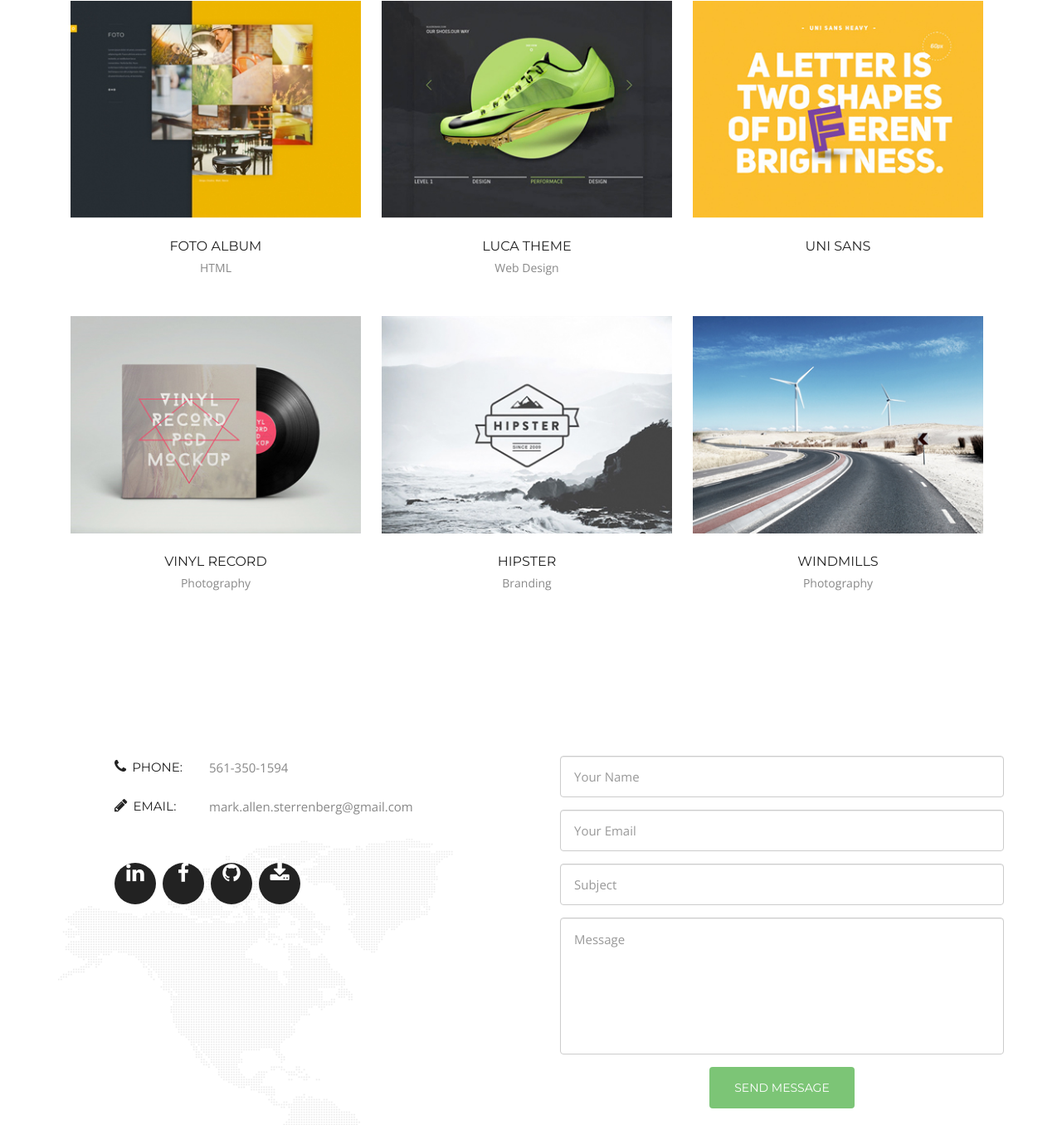
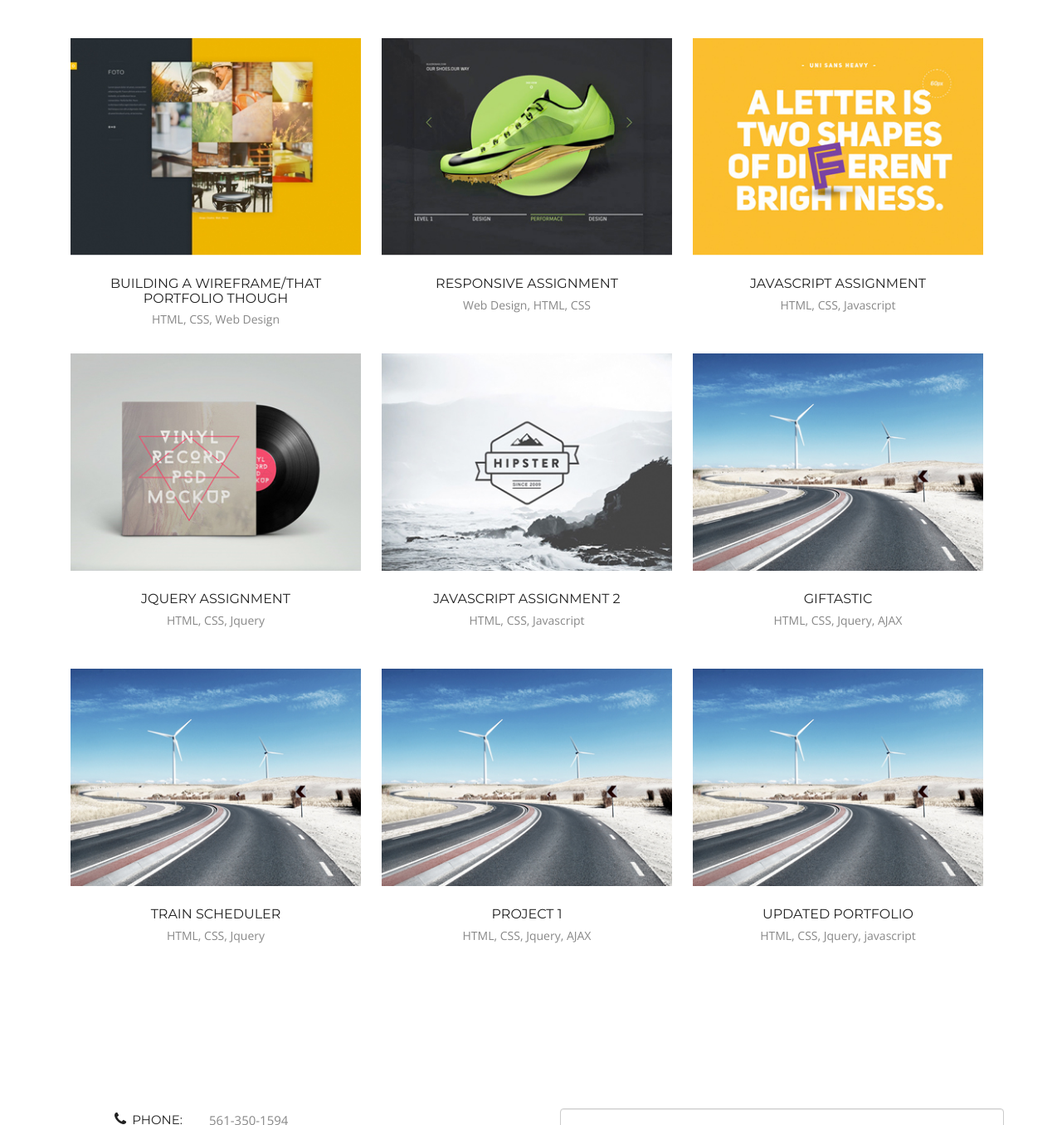
Before and after one commit to marcusmaximusiv/Updated_Portfolio, a plain HTML site: page index.html in a window 1280 px wide. Shown: the part 2024-3380 px from the top of the page at 83% size. Drawn offline with nearby package versions, Linux system fonts and the light colour scheme.

Commit message:
Adding changes to the profile and making sure the website looks great

```diff
--- a/index.html
+++ b/index.html
@@ -130,46 +130,64 @@ f
 				<ul class="Portfolio-nav wow fadeIn delay-02s">
 					<li><a href="#" data-filter="*" class="current">All</a></li>
 					<li><a href="#" data-filter=".html">HTML</a></li>
-					<li><a href="#" data-filter=".branding">CSS</a></li>
+					<li><a href="#" data-filter=".css">CSS</a></li>
 					<li><a href="#" data-filter=".webdesign">Javascript</a></li>
-					<li><a href="#" data-filter=".printdesign">Jquery</a></li>
-					<li><a href="#" data-filter=".photography">Firebase</a></li>
-					<li><a href="#" data-filter=".photography">NodeJS</a></li>
+					<li><a href="#" data-filter=".jquery">Jquery</a></li>
+					<li><a href="#" data-filter=".firebase">Firebase</a></li>
+					<li><a href="#" data-filter=".nodejs">NodeJS</a></li>
+					<li><a href="#" data-filter=".javascript">Javascript</a></li>
 					<li><a href="#" data-filter=".projects">Projects</a></li>
+					<li><a href="#" data-filter=".sql">MySQL</a></li>
+					<li><a href="#" data-filter=".ajax">AJAX</a></li>
 				</ul>
 			</div>
 
 		</div>
 		<div class="portfolioContainer wow fadeInUp delay-04s">
-			<div class=" Portfolio-box html">
+			<div class=" Portfolio-box html webdesign css">
 				<a href="img/Portfolio-pic1.jpg"><img src="img/Portfolio-pic1.jpg" alt=""></a>
-				<h3>Foto Album</h3>
-				<p>HTML</p>
+				<h3>Building a Wireframe/That Portfolio Though</h3>
+				<p>HTML, CSS, Web Design</p>
 			</div>
-			<div class="Portfolio-box webdesign">
+			<div class="Portfolio-box webdesign html css">
 				<a href="img/Portfolio-pic2.jpg"><img src="img/Portfolio-pic2.jpg" alt=""></a>
-				<h3>Luca Theme</h3>
-				<p>Web Design</p>
+				<h3>Responsive Assignment</h3>
+				<p>Web Design, HTML, CSS</p>
 			</div>
-			<div class=" Portfolio-box branding">
+			<div class=" Portfolio-box html css javascript">
 				<a href="img/Portfolio-pic3.jpg"><img src="img/Portfolio-pic3.jpg" alt=""></a>
-				<h3>Uni Sans</h3>
-				<p></p>
+				<h3>Javascript Assignment</h3>
+				<p>HTML, CSS, Javascript</p>
 			</div>
-			<div class=" Portfolio-box photography">
+			<div class=" Portfolio-box html css jquery">
 				<a href="img/Portfolio-pic4.jpg"><img src="img/Portfolio-pic4.jpg" alt=""></a>
-				<h3>Vinyl Record</h3>
-				<p>Photography</p>
+				<h3>JQuery Assignment</h3>
+				<p>HTML, CSS, Jquery</p>
 			</div>
-			<div class=" Portfolio-box branding">
+			<div class=" Portfolio-box html css javascript">
 				<a href="img/Portfolio-pic5.jpg"><img src="img/Portfolio-pic5.jpg" alt=""></a>
-				<h3>Hipster</h3>
-				<p>Branding</p>
+				<h3>Javascript Assignment 2</h3>
+				<p>HTML, CSS, Javascript</p>
 			</div>
-			<div class=" Portfolio-box photography">
+			<div class=" Portfolio-box ajax css html">
 				<a href="img/Portfolio-pic6.jpg"><img src="img/Portfolio-pic6.jpg" alt=""></a>
-				<h3>Windmills</h3>
-				<p>Photography</p>
+				<h3>GifTastic</h3>
+				<p>HTML, CSS, Jquery, AJAX</p>
+			</div>
+			<div class=" Portfolio-box jquery css html">
+				<a href="img/Portfolio-pic6.jpg"><img src="img/Portfolio-pic6.jpg" alt=""></a>
+				<h3>Train Scheduler</h3>
+				<p>HTML, CSS, Jquery</p>
+			</div>
+			<div class=" Portfolio-box jquery css html ajax projects">
+				<a href="img/Portfolio-pic6.jpg"><img src="img/Portfolio-pic6.jpg" alt=""></a>
+				<h3>Project 1</h3>
+				<p>HTML, CSS, Jquery, AJAX</p>
+			</div>
+			<div class=" Portfolio-box jquery css html javascript">
+				<a href="img/Portfolio-pic6.jpg"><img src="img/Portfolio-pic6.jpg" alt=""></a>
+				<h3>Updated Portfolio</h3>
+				<p>HTML, CSS, Jquery, javascript</p>
 			</div>
 		</div>
 	</section>
```
